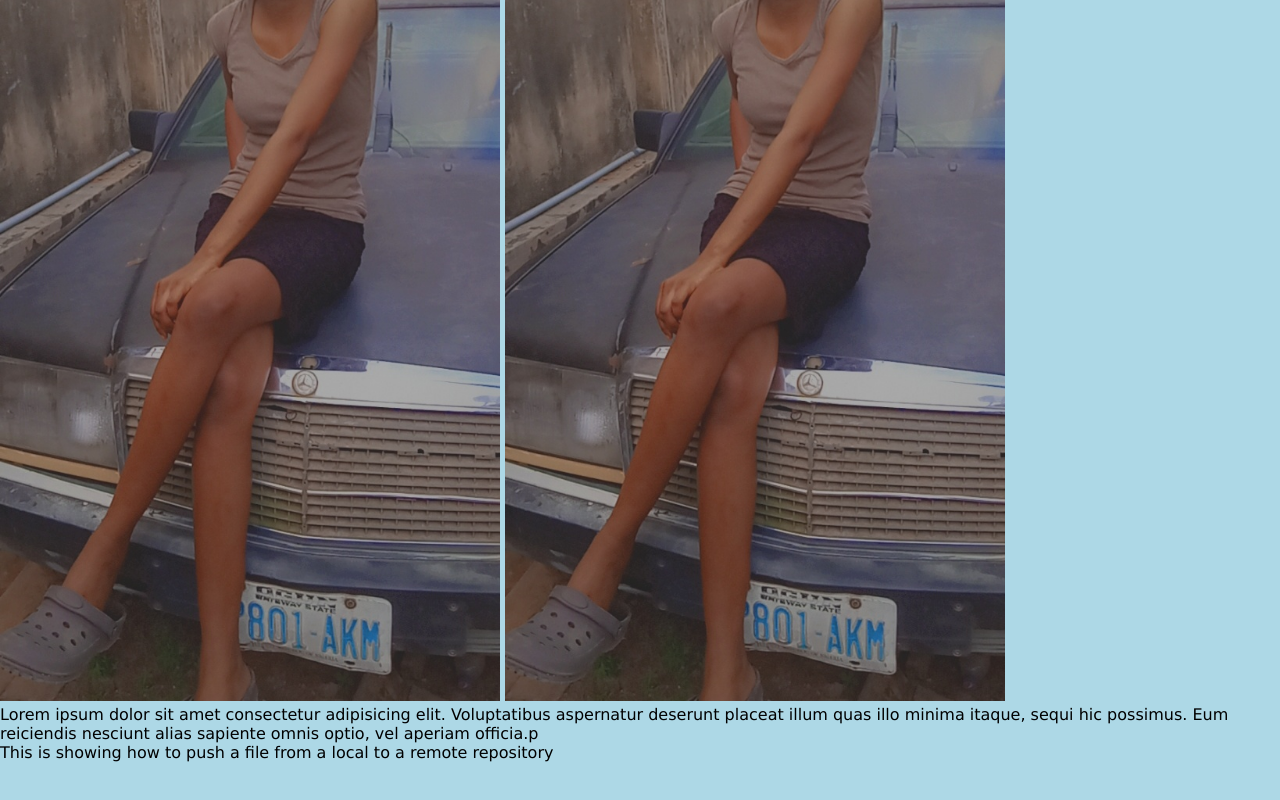
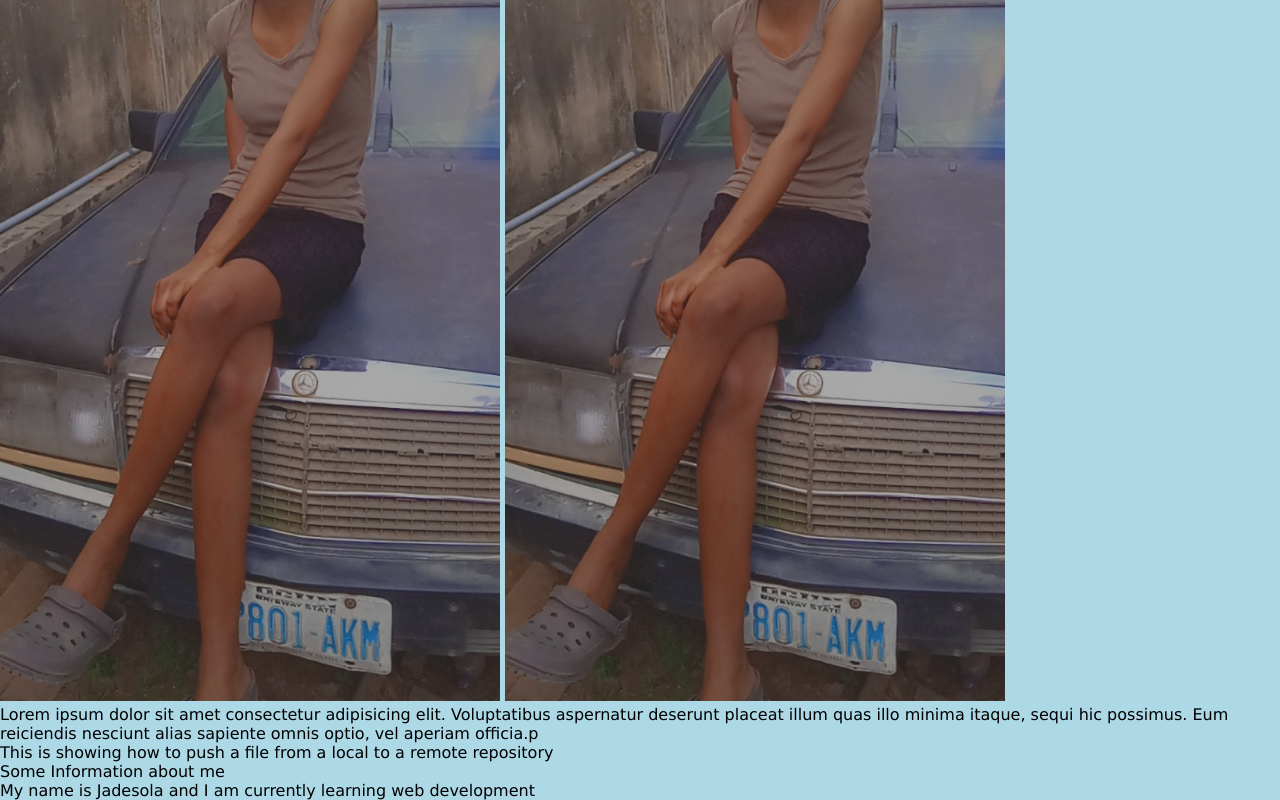
Before and after one commit to jadesolayo/newproject, a plain HTML site: page index.html in a window 1280 px wide. Shown: the part 405-1205 px from the top of the page. Before the commit the page ends 1167 px from the top, so only its background shows below. Drawn offline with Linux system fonts and the light colour scheme.

Commit message:
Update index.html
Added some information about me

```diff
--- a/index.html
+++ b/index.html
@@ -28,5 +28,7 @@
     <p>
       This is showing how to push a file from a local to a remote repository
     </p>
+    <p>Some Information about me</p>
+    <p>My name is Jadesola and I am currently learning web development</p>
   </body>
 </html>
```
